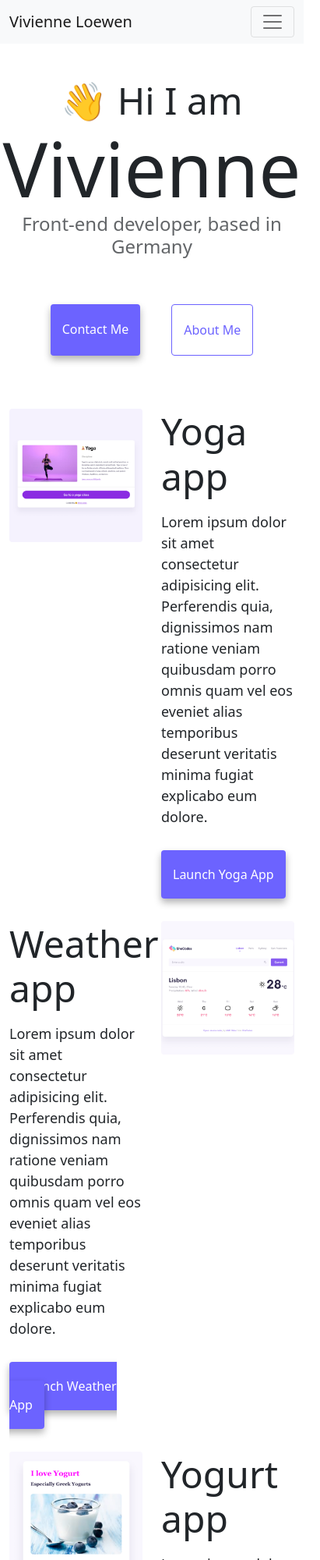
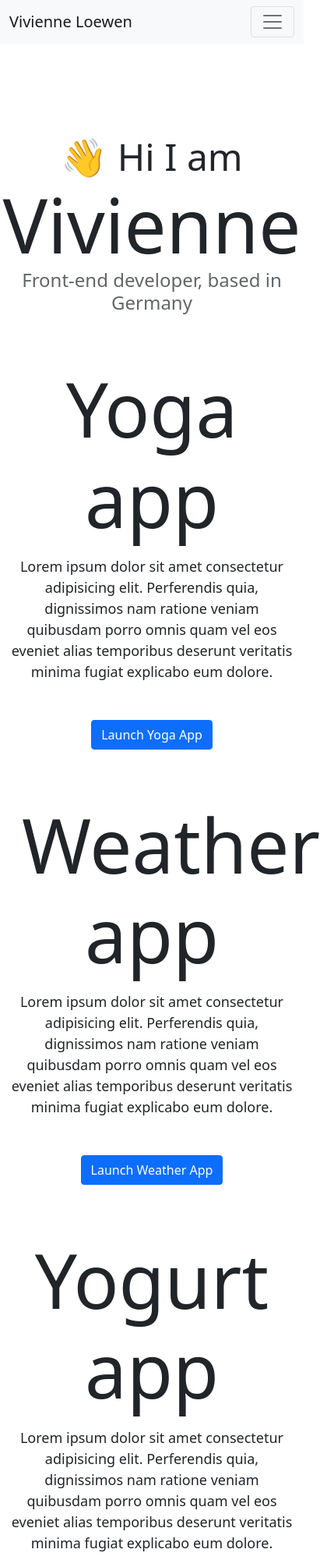
Before and after one commit to vivloewen/My-Portfolio, a plain HTML site: page index.html in a window 390 px wide. Shown: the top 2000 px of the page at 78% size, 411 px wide, since content can reach past the window. Drawn offline with nearby package versions, Linux system fonts and the light colour scheme.

Commit message:
Made content mobile device friendly

```diff
--- a/index.html
+++ b/index.html
@@ -54,24 +54,38 @@
         </div>
       </div>
     </nav>
-    <h2 class="text-center">👋 Hi I am</h2>
-    <h1 class="text-center">Vivienne</h1>
+    <br />
+    <h1 class="text-center pt-5">👋 Hi I am</h1>
+    <h2 class="text-center name">Vivienne</h2>
     <h3 class="text-center">Front-end developer, based in Germany</h3>
-    <div class="navigation-links mb-5">
-      <a href="about.html#contact" class="primary-link">Contact me</a>
-      <a href="about.html" class="secondary-link">About me</a>
-    </div>
-    <div class="container">
+
+    <div class="container mt-5 text-center">
       <div class="row">
-        <div class="col-6">
+        <div class="col-sm-6">
           <img
             src="images/yoga.png"
             alt="Yoga class"
-            class="img-fluid rounded"
+            class="img-fluid rounded small-photo d-none d-sm-block"
           />
         </div>
-        <div class="col-6">
-          <h2 class="mb-3">Yoga app</h2>
+        <div class="col-sm-6">
+          <h2 class="m-3">Yoga app</h2>
+          <p>
+            Lorem ipsum dolor sit amet consectetur adipisicing elit. Perferendis
+            quia, dignissimos nam ratione veniam quibusdam porro omnis quam vel
+            eos eveniet alias temporibus deserunt veritatis minima fugiat
+            explicabo eum dolore.
+          </p>
+          <div class="mt-5 text-center">
+            <a class="btn btn-primary" href="#" role="button"
+              >Launch Yoga App</a
+            >
+          </div>
+        </div>
+      </div>
+      <div class="row mt-5">
+        <div class="col-sm-6">
+          <h2 class="m-3">Weather app</h2>
           <p>
             Lorem ipsum dolor sit amet consectetur adipisicing elit. Perferendis
             quia, dignissimos nam ratione veniam quibusdam porro omnis quam vel
@@ -79,13 +93,29 @@
             explicabo eum dolore.
           </p>
           <div class="mt-5">
-            <a href="#" class="primary-link">Launch Yoga App</a>
+            <a class="btn btn-primary" href="#" role="button"
+              >Launch Weather App</a
+            >
           </div>
+        </div>
+        <div class="col-sm-6">
+          <img
+            src="images/weather.png"
+            alt="Weather Forecast"
+            class="img-fluid rounded small-photo d-none d-sm-block"
+          />
         </div>
       </div>
       <div class="row mt-5">
-        <div class="col-6">
-          <h2 class="mb-3">Weather app</h2>
+        <div class="col-sm-6">
+          <img
+            src="images/yogurt.png"
+            alt="Greek yogurt"
+            class="img-fluid rounded small-photo d-none d-sm-block"
+          />
+        </div>
+        <div class="col-sm-6">
+          <h2 class="m-3">Yogurt app</h2>
           <p>
             Lorem ipsum dolor sit amet consectetur adipisicing elit. Perferendis
             quia, dignissimos nam ratione veniam quibusdam porro omnis quam vel
@@ -93,38 +123,18 @@
             explicabo eum dolore.
           </p>
           <div class="mt-5">
-            <a href="#" class="primary-link">Launch Weather App</a>
-          </div>
-        </div>
-        <div class="col-6">
-          <img
-            src="images/weather.png"
-            alt="Weather Forecast"
-            class="img-fluid rounded"
-          />
-        </div>
-      </div>
-      <div class="row mt-5">
-        <div class="col-6">
-          <img
-            src="images/yogurt.png"
-            alt="Greek yogurt"
-            class="img-fluid rounded"
-          />
-        </div>
-        <div class="col-6">
-          <h2 class="mb-3">Yogurt app</h2>
-          <p>
-            Lorem ipsum dolor sit amet consectetur adipisicing elit. Perferendis
-            quia, dignissimos nam ratione veniam quibusdam porro omnis quam vel
-            eos eveniet alias temporibus deserunt veritatis minima fugiat
-            explicabo eum dolore.
-          </p>
-          <div class="mt-5">
-            <a href="#" class="primary-link">Launch Weather App</a>
+            <a class="btn btn-primary" href="#" role="button"
+              >Launch Weather App</a
+            >
           </div>
         </div>
       </div>
     </div>
+    <footer>
+      <div class="navigation-links mt-5 text-center">
+        <a href="about.html#contact" class="primary-link p-5">Contact me</a>
+        <a href="about.html" class="secondary-link p-5">About me</a>
+      </div>
+    </footer>
   </body>
 </html>
--- a/src/style.css
+++ b/src/style.css
@@ -1,5 +1,5 @@
 :root {
-  --primary-color: #6c63ff;
+  --primary-color: #2f2e42;
   --secondary-color: #f5f2fe;
   --box-shadow: 0 5px 10px rgba(0, 0, 0, 0.3);
 }
@@ -15,11 +15,11 @@ h3 {
 }
 
 h1 {
-  font-size: 96px;
+  font-size: 48px;
 }
 
 h2 {
-  font-size: 48px;
+  font-size: 96px;
 }
 
 h3 {
@@ -40,16 +40,6 @@ p {
 
 .navigation-links a {
   margin: 20px;
-}
-
-.primary-link {
-  border-radius: 4px;
-  padding: 20px 15px;
-  text-decoration: none;
-  text-transform: capitalize;
-  background: var(--primary-color);
-  box-shadow: var(--box-shadow);
-  color: white;
 }
 
 .secondary-link {
```
Also changed, not shown: about.html (+11 -5 lines).
